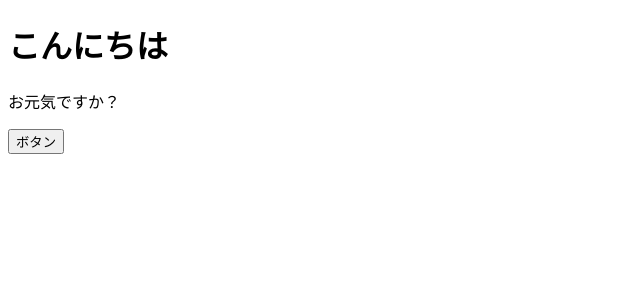
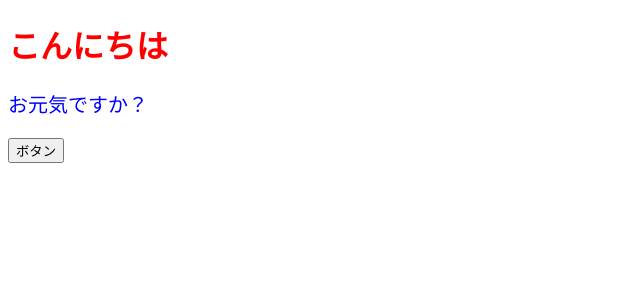
Before and after one commit to hiro881213/react-app, a React (Create React App) app: page / in a window 1280 px wide. Shown: the top 300 px of the page, without its empty margins (0-640 px from the left). Built offline with nearby package versions, Linux system fonts and the light colour scheme.

Commit message:
スタイル指定

```diff
--- a/src/App.jsx
+++ b/src/App.jsx
@@ -4,10 +4,16 @@
         alert();
     };
 
+    const contentStyle = {
+        color: "blue",
+        fontSize: "20px"
+    }
+
     return (
         <>
-            <h1>こんにちは</h1>
-            <p>お元気ですか？</p>
+            {console.log("TEST")}
+            <h1 style = {{ color: "red" }}>こんにちは</h1>
+            <p style = {contentStyle}>お元気ですか？</p>
             <button onClick={onClickButton}>ボタン</button>
         </>
     );
```
